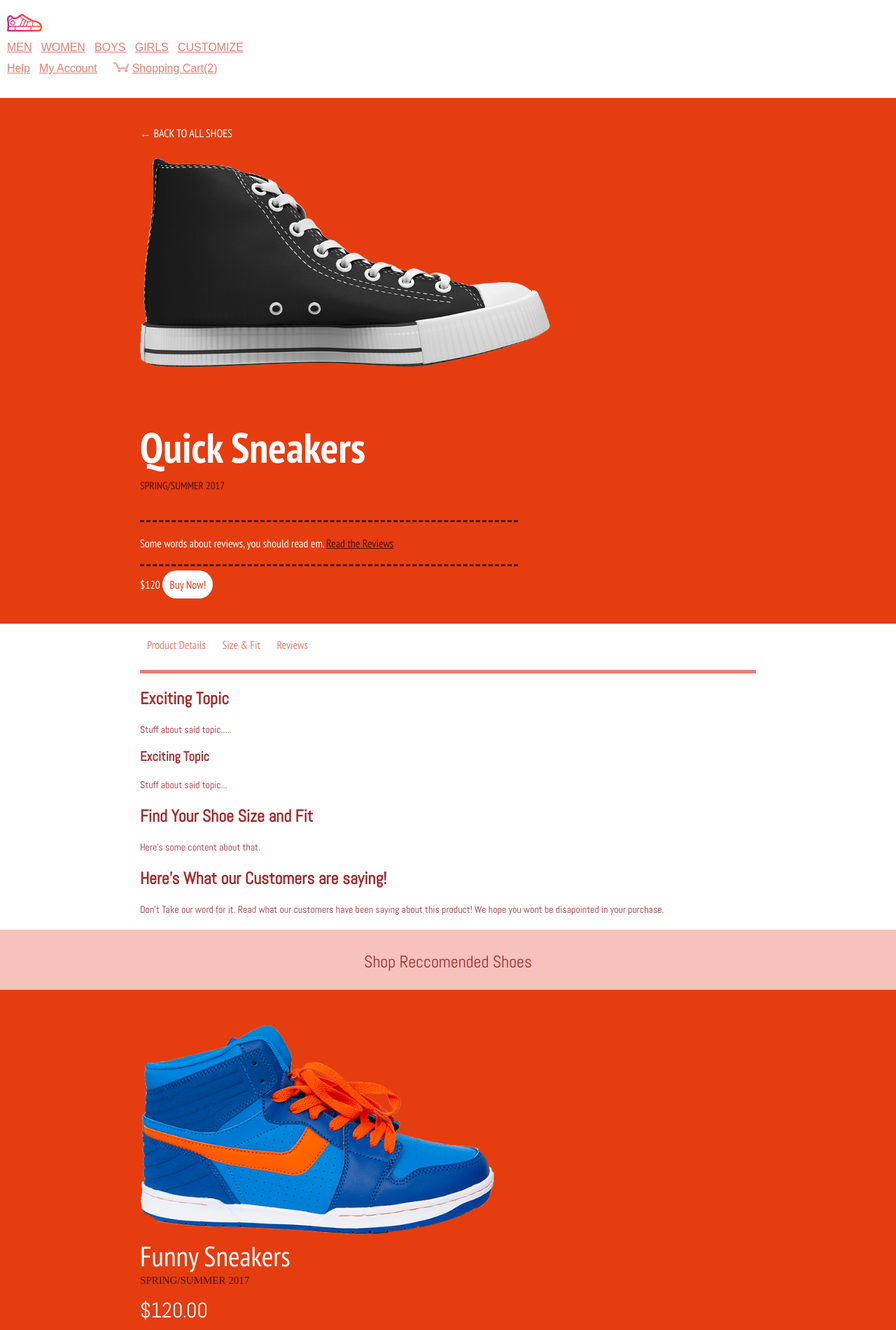
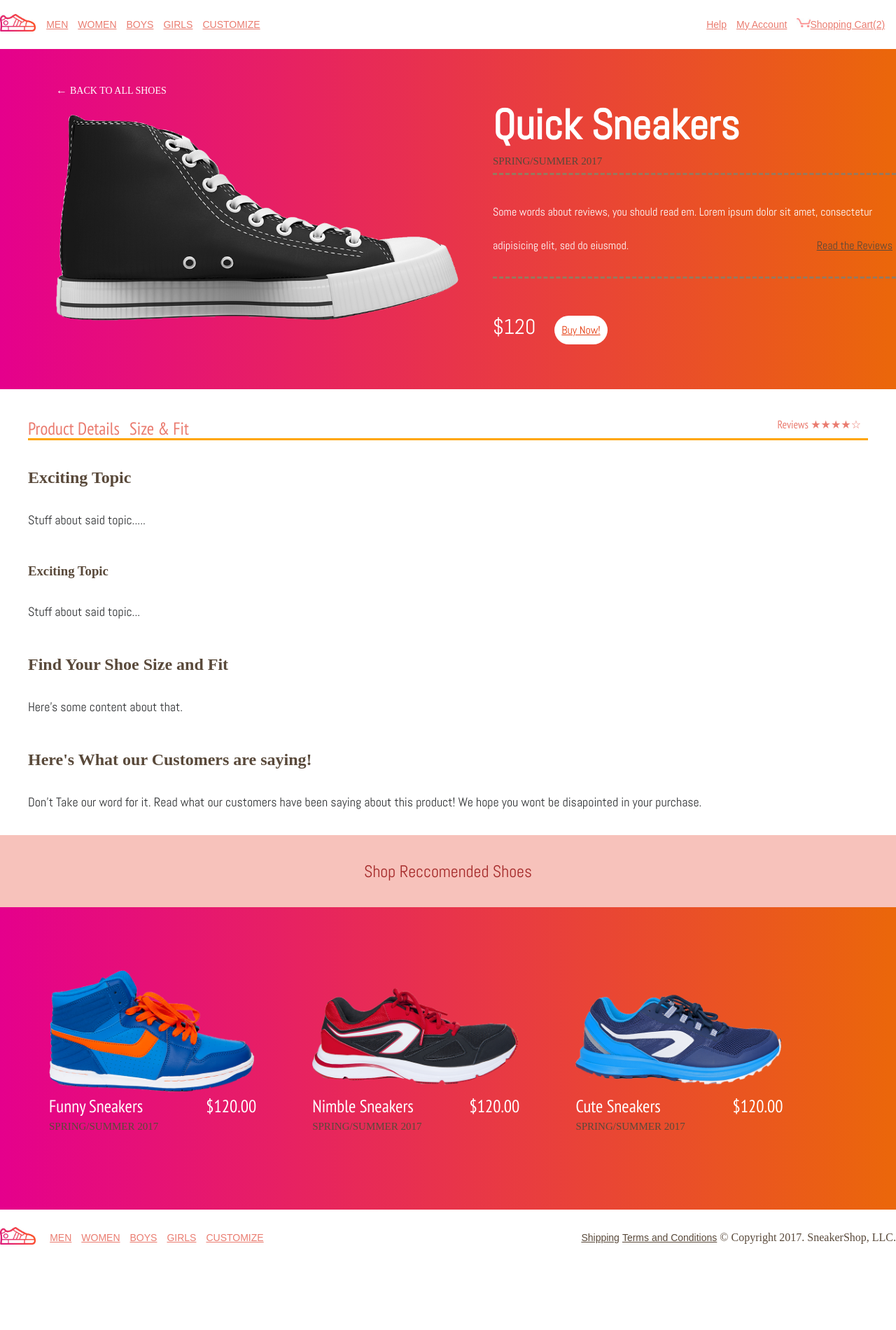
Before and after one commit to savvmae/sneaker, a plain HTML site: page index.html in a window 1280 px wide. Shown: the top 1900 px of the page at 70% size. After the commit the page ends 1808 px from the top, so only its background shows below. Drawn offline with Linux system fonts and the light colour scheme.

Commit message:
final edit for weekend assignment

```diff
--- a/index.html
+++ b/index.html
@@ -6,103 +6,105 @@
     <link rel="stylesheet" href="./styles.css">
   </head>
   <body>
-    <header>
+    <header class="top-header">
       <img src="./images/logo.jpg">
-      <ul class="header-list">
+      <ul class="first">
         <li><a href="www.google.com">MEN</a></li>
         <li><a href="www.google.com">WOMEN</a></li>
         <li><a href="www.google.com">BOYS</a></li>
         <li><a href="www.google.com">GIRLS</a></li>
         <li><a href="www.google.com">CUSTOMIZE</a></li>
       </ul>
-      <ul class="header-list">
+      <ul class="second">
         <li><a href="www.google.com">Help</a></li>
         <li><a href="www.google.com">My Account</a></li>
         <li><a href="www.google.com"><img src="./images/cart.jpg">Shopping Cart(2)</a></li>
       </ul>
     </header>
-      <section class="top-div">
+      <section class ="first-section">
+        <div class ="first-shoe-image">
+          <div id="back-to">
             ←
-        <a href="https://www.google.com">BACK TO ALL SHOES</a>
-        <img id="sneaker-image" src="./images/shoe1.png">
+            <a href="https://www.google.com">BACK TO ALL SHOES</a></div>
+          <img src="./images/shoe1.png">
+        </div>
+        <div class="quick-sneakers">
           <h1>
             Quick Sneakers
           </h1>
           <span class="spring-summer"> SPRING/SUMMER 2017 </SPAN>
-        <p class="review">
-          Some words about reviews, you should read em.
+            <section class="review">
+              Some words about reviews, you should read em. Lorem ipsum dolor sit amet, consectetur adipisicing elit, sed do eiusmod.
               <a href="https://www.google.com"> Read the Reviews </a>
-        </p>
+            </section>
+            <div class= "price-buy">
               <span>
                 $120
               </span>
               <a id="buy-now" href="https://www.google.com"> Buy Now! </a>
-        </p>
+            </div>
+          </div>
+
       </section>
-      <div class="main-content">
-        <section class="content-tabs">
-          <ul id="tabs">
+      <section>
+        <div class="content-tabs">
+          <ul>
             <li>Product Details</li>
             <li>Size & Fit</li>
-            <li>Reviews</li>
+            <li id="reviews-tab">Reviews &#9733;&#9733;&#9733;&#9733;&#9734;</li>
           </ul>
-        </section>
-        <section class="main-body">
-          <h2> Exciting Topic </h2>
-          <p>
+        </div>
+        <div>
+          <h2 class="main-body-headers"> Exciting Topic </h2>
+          <p class="main-body-p">
             Stuff about said topic.....
           </p>
-          <h3> Exciting Topic </h3>
-          <p>
+          <h3 class="main-body-headers"> Exciting Topic </h3>
+          <p class="main-body-p">
             Stuff about said topic...
           </p>
-        </section>
-        <section  class="main-body">
-          <h2> Find Your Shoe Size and Fit </h2>
-          <p>
+          <h2 class="main-body-headers"> Find Your Shoe Size and Fit </h2>
+          <p class="main-body-p">
             Here's some content about that.
           </p>
+          <h2 class="main-body-headers">Here's What our Customers are saying!</h2>
+          <p class="main-body-p">Don't Take our word for it. Read what our customers have been saying about this product! We hope you wont be disapointed in your purchase.
+          </p>
+        </div>
       </section>
-        <section  class="main-body">
-          <h2>Here's What our Customers are saying!</h2>
-          <p>Don't Take our word for it. Read what our customers have been saying about this product! We hope you wont be disapointed in your purchase.
-          </p>
-        </section>
+      <div>
+        <h2 class="Shop-Reccomended-Header">Shop Reccomended Shoes</h2>
       </div>
-      <div class="funny-sneakers-h2-div">
-        <h2>Shop Reccomended Shoes</h2>
-      </div>
-      <section class="funny-sneakers">
-        <div class="reccomended-shoes-sections">
+      <section class="sneakers">
+        <div class="types-of-sneakers-container">
           <img src="./images/shoe2.png">
           <h6>Funny Sneakers</h6>
-          <span class="spring-summer"> SPRING/SUMMER 2017 </SPAN>
             <a href="https://www.google.com">$120.00</a>
+          <span class="spring-summer">
+          SPRING/SUMMER 2017 </SPAN>
         </div>
-        <div class="reccomended-shoes-sections">
+        <div class="types-of-sneakers-container">
           <img src="./images/shoe3.png">
           <h6>Nimble Sneakers</h6>
+            <a href="https://www.google.com">$120.00</a>
           <span class="spring-summer"> SPRING/SUMMER 2017 </SPAN>
-          <a href="https://www.google.com">$120.00</a>
         </div>
-        <div class="reccomended-shoes-sections">
+        <div class="types-of-sneakers-container">
           <img src="./images/shoe4.png">
-          <h6>Cute Sneakers</h6>
+          <h6>Cute Sneakers</h6><a href="https://www.google.com">$120.00</a>
           <span class="spring-summer"> SPRING/SUMMER 2017 </SPAN>
-          <a href="https://www.google.com">$120.00</a>
         </div>
       </section>
-
-      <footer class="footer-list">
+      <footer class="bottom-footer">
         <img src="./images/logo.jpg">
-        <ul>
+        <ul id="first-ul">
           <li><a href="www.google.com">MEN</a></li>
           <li><a href="www.google.com">WOMEN</a></li>
           <li><a href="www.google.com">BOYS</a></li>
           <li><a href="www.google.com">GIRLS</a></li>
           <li><a href="www.google.com">CUSTOMIZE</a></li>
         </ul>
-        <ul>
+        <ul id="second-ul">
           <li><a href="https://www.google.com">Shipping</a></li>
           <li><a href="https://www.google.com">Terms and Conditions</a></li>
           <li>&copy; Copyright 2017. SneakerShop, LLC.</li>
--- a/styles.css
+++ b/styles.css
@@ -1,242 +1,246 @@
+/********************************
+    OVERALL
+*********************************/
 body {
-  margin:0px;
+  margin:0;
 }
-header {
-  background-color: white;
-  font-size: 15px;
-  height:100px;
-  margin-top: 20px;
-
-}
-.header-list  {
-  font-family: PT Sans Narrow, sans-serif;
-  margin: 0px;
-  padding-top: 0px;
-  padding-bottom: 10px;
-  padding-left: 10px;
-  height: 20px;
-}
-
-li {
-  padding:10px;
-}
-.header-list li {
-  display: inline-block;
-  font-family: sans-serif;
-  color: #ea7c70;
-  font-size: 16px;
-  text-decoration: underline;
-  padding-left: 0px;
-}
-
-.header-list li a {
-  display: inline-block;
-  font-family: sans-serif;
-  color: #ea7c70;
-  font-size: 16px;
-  text-decoration: underline;
-}
-.header-list li img {
-  width: 13%;
-  padding-right:5px;
-}
-
-header img {
-  padding-left: 10px;
-  width: 50px;
-}
-.top-div {
-  background-color:#e53d10;
-  color: white;
-  margin-top: 20px;
-  margin-bottom: 20px;
-  margin-right: 0px;
-  padding: 0px;
-  margin-left: 0px;
-  display: run-in;
-  padding-left: 200px;
-  font-family: PT Sans Narrow, sans-serif;
-  padding-bottom: 30px;
-  padding-top: 40px;
-
-}
-.top-div a {
-  margin-top: 40px;
-  color: white;
-  text-decoration: none;
-}
-#sneaker-image {
-  height: 300px;
-  padding-top: 25px;
-  padding-bottom: 25px;
-  padding-left: 0px;
-  display:block;
-
-}
-H1 {
-  font-size: 60px;
-  margin-bottom: 5px;
-}
-
 .spring-summer {
   margin-top: 5px;
   margin-bottom: 20px;
-  color:#4f120b;
+  color:#59493a;
   font-size: 15px;
-
   padding-bottom: 20px;
   width: 100%;
-  text-align: right;
+  float: left;
+}
+/********************************
+    HEADER
+*********************************/
+.top-header li {
+  display: inline-block;
+  padding: 10px 5px;
+}
+.second a img {
+  width: 14%;
+  padding-top: 0px;
+}
+.top-header a {
+  font-family: sans-serif;
+  color: #ea7c70;
+  font-size: 14px;
+  text-decoration: underline;
+}
+.first  {
+  float: left;
+  padding-left: 10px;
+}
+.second  {
+  float: right;
+}
+.top-header img {
+  float: left;
+  width: 4%;
+  padding-top: 20px;
+}
+.top-header {
+  overflow: auto;
+  zoom: 1;
+  margin-bottom: 0px;
+}
+
+/********************************
+    First section
+*********************************/
+.first-section {
+  overflow: auto;
+  zoom: 1;
+  background: linear-gradient(-90deg, #EB670A,  #E5008C);
+  padding-bottom: 40px;
+}
+#back-to {
+  color: white;
+  margin: 25px 40px;
+}
+#back-to a {
+  color: white;
+  font-size: 14px;
+  text-decoration: none;
+}
+.first-shoe-image {
+  float:left;
+  max-width: 45%;
+  margin: 25px 40px;
+}
+.first-shoe-image img {
+  margin-left: 40px;
+  max-width: 100%;
+}
+.quick-sneakers {
+  float:right;
+  width: 45%;
+  display:inline-block;
+}
+.quick-sneakers h1 {
+  color: white;
+  font-size: 60px;
+  font-family: Abel, sans-serif;
+  margin-top: 70px;
+  margin-bottom: 0px
 }
 .review {
-  border-top: 3px dashed #4f120b;
-  margin-top: 40px;
-  padding-bottom: 20px;
-  padding-top: 20px;
-  border-bottom: 3px dashed #4f120b;
-  width:50%;
+  border-top: 3px dashed #96795e;
+  border-bottom: 3px dashed #96795e;
+  padding: 20px 0px;
+  margin: 30px 0px;
+  color: white;
+  line-height: 3em;
+  font-family: Abel, sans-serif;
 }
 .review a {
-  text-decoration: underline;
-  color:#4f120b;
+  color:#59493a;
+  float: right;
+  margin-right: 5px;
 }
 #buy-now {
-    border-radius: 25px;
+    border-radius: 50px;
     background: white;
     padding: 10px;
-    width: 100px;
-    height: 75px;
     color: #e53d10;
+    font-family: Abel, sans-serif;
 }
-.main-content {
-  margin-top:20px;
-  margin-bottom: 20px;
-  padding: 0px;
-  margin-left: 0px;
-  display: run-in;
-  padding-left: 200px;
-  padding-right: 200px;
+.price-buy {
+  margin: 10px 0px;
+  color: white;
+  padding: 20px 0px;
+}
+.price-buy span {
+  font-size: 30px;
+  padding-right: 20px;
   font-family: Abel, sans-serif;
+}
+
+/*******************
+CONTENT TABS
+******************/
+.content-tabs {
+  margin: 40px;
+  border-bottom: 3px solid orange;
 }
 .content-tabs li {
   font-family: PT Sans Narrow, sans-serif;
+  font-size: 25px;
   margin: 0px;
-  padding-top: 0px;
-  padding-bottom: 10px;
+  padding: 0px 10px 10px 0px;
   height: 20px;
   display:inline-block;
   color:#ea7c70;
   text-align: left;
-
 }
-.content-tabs {
-
-  border-bottom: solid 5px #ea7c70;
+.content-tabs ul {
+  padding-left: 0px;
+  margin-bottom: 0px;
+  margin-top: 20px;
 }
-#tabs {
-  text-align: left;
-  padding-left: 0px;
+#reviews-tab {
+  float: right;
+  font-size: 16px;
 }
-.funny-sneakers {
-  background-color: #e53d10;
-  margin-top: 0px;
-  padding: 0px;
-  margin-left: 0px;
-  display: run-in;
-  padding-left: 200px;
-  padding-bottom: 50px;
+/**********************
+MAIN BODY
+***********************/
+.main-body-headers {
+  color:#59493a;
+  font-style: bold;
+  margin: 35px 10px 5px 40px;
 }
-
-.funny-sneakers img {
-  height:300px;
+.main-body-p {
+  font-size: 18px;
+  color: #313335;
+  font-family: Abel, sans-serif;
+  margin: 20px 40px 20px 40px;
+  line-height: 3em;
 }
-
-.main-body h2 {
-  color: brown;
-  font-style: bold;
-}
-
-h3 {
-  color: brown;
-  font-style: bold;
-}
-
-.main-body p {
-  font-size: 14px;
-  color: brown;
-  font-family: Abel, sans-serif;
-}
-.funny-sneakers-h2-div {
-  padding-left: 0;
+/*************************
+RECCOMENDED SHOES
+**************************/
+.Shop-Reccomended-Header {
   text-align: center;
   background-color: #f7c2bb;
   color: brown;
-  margin-bottom: 0px;
-  padding-top: 10px;
-  padding-bottom: 15px;
   font-family: Abel, sans-serif;
   font-weight: 500;
+  padding: 1.5em;
+  margin: 0px;
 }
-.funny-sneakers-h2-div h2 {
-  margin-bottom: 0px;
-  padding-bottom: 10px;
+.sneakers h6 {
+  color: white;
+  font-size: 25px;
   font-weight: 200;
-}
-
-.reccomended-shoes-sections {
-  padding-top: 50px;
-}
-.reccomended-shoes-sections h6 {
-  color: white;
-  font-size: 40px;
-  font-weight: 200;
-  margin-top: 0px;
-  margin-bottom: 0px;
-  font-family: PT Sans Narrow, sans-serif;
-}
-.reccomended-shoes-sections a {
-  display: block;
-  text-decoration: none;
-  color: white;
-  font-size: 30px;
-  padding-top: 15px;
-  font-family: Abel, sans-serif;
-}
-
-.footer-list  {
   font-family: PT Sans Narrow, sans-serif;
   margin: 0px;
+  float: left;
+}
+.sneakers a {
+  float: right;
+  color: white;
+  font-size: 25px;
+  font-weight: 200;
+  font-family: PT Sans Narrow, sans-serif;
+  padding-right: 80px;
+  text-decoration: none;
+
+}
+.types-of-sneakers-container {
+  float:left;
+  width: 33%;
+}
+.types-of-sneakers-container img {
+  width: 78%;
+  padding-top: 20px;
+}
+.sneakers {
+  padding: 70px;
+  overflow: auto;
+  zoom:1;
+  background: linear-gradient(-90deg, #EB670A,  #E5008C);
+}
+.types-of-sneakers-container img {
+  max-width: 100%;
+}
+/***************************
+FOOTER
+***************************/
+.bottom-footer {
+  overflow: auto;
+  zoom: 1;
+  margin: 15px 0px;
+}
+#first-ul {
+  float: left;
+  padding-left: 10px;
+}
+#first-ul li {
+  padding-left: 10px;
+}
+#second-ul {
+  padding-left: 0px;
+  float: right;
+  color:#59493a;
+}
+#second-ul a {
+  color:#59493a;
+}
+.bottom-footer li {
+  display: inline-block;
+}
+.bottom-footer img {
+  float: left;
+  width: 4%;
   padding-top: 10px;
-  padding-bottom: 10px;
-  padding-left: 0px;
-  height: 20px;
 }
-
-.footer-list li {
-  display: inline-block;
-  padding-left: 0px;
-  padding-top: 0px;
-  padding-bottom: 0px;
+.bottom-footer a {
+  font-family: sans-serif;
+  color: #ea7c70;
+  font-size: 14px;
+  text-decoration: underline;
 }
-footer {
-  margin-top: 10px;
-  font-size: 15px;
-}
-footer ul {
-  padding-left: 10px;
-  margin-top: 0px;
-  margin-bottom: 0px;
-}
-.footer-list a {
-    display: inline-block;
-    font-family: sans-serif;
-    color: #ea7c70;
-    font-size: 16px;
-    text-decoration: underline;
-    padding-left: 10px;
-}
-
-footer img {
-  padding-left: 20px;
-  width: 50px;
-}
```
Lines whose indentation alone changed are shown as unchanged.
